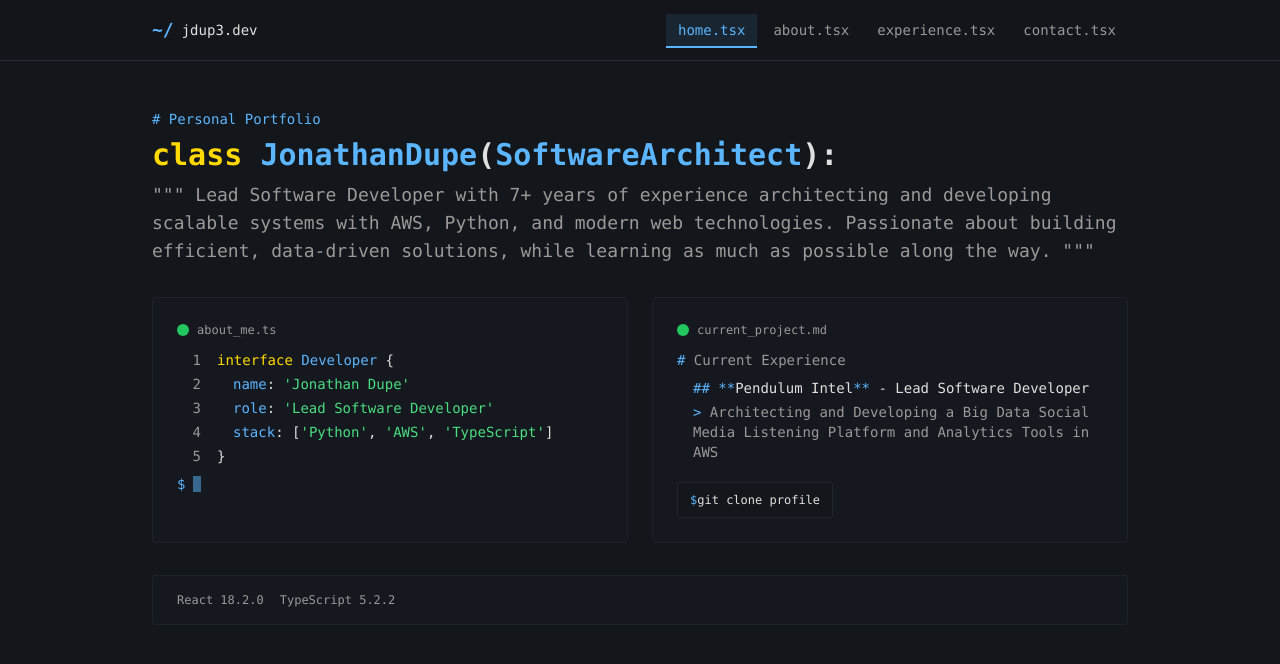
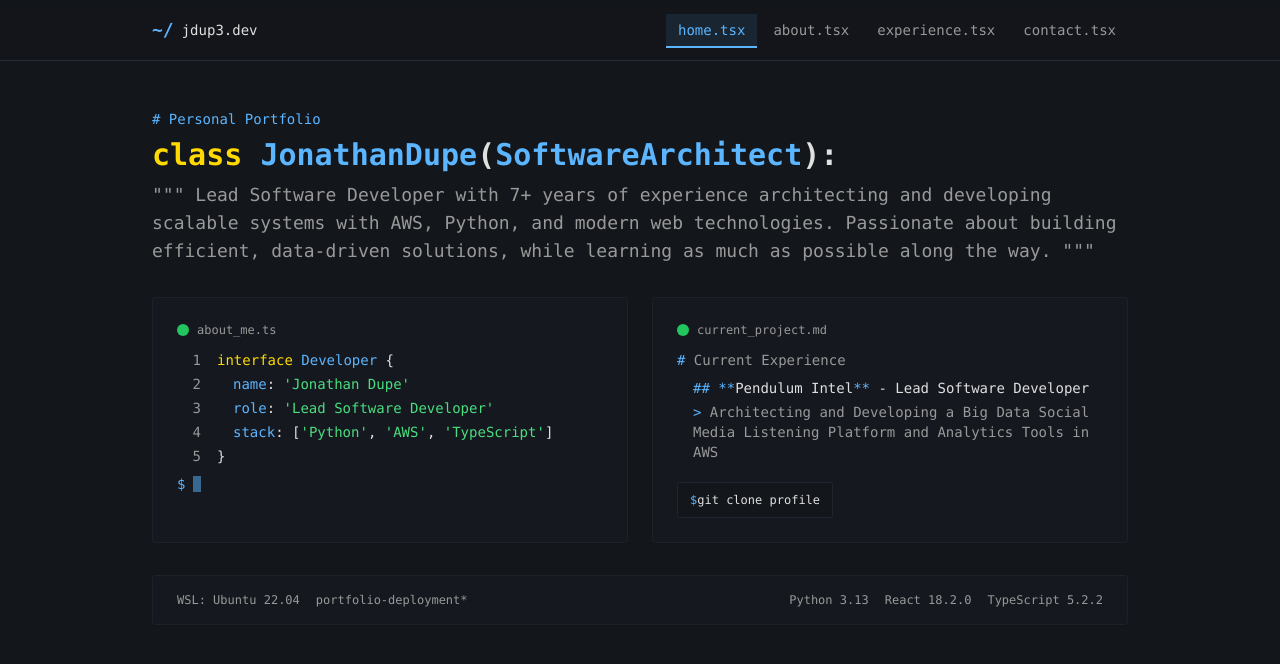
Before and after one commit to JDup3/jdup3.github.io, a React (Vite) app: page / in a window 1280 px wide. Shown: the top 664 px of the page. Built offline with nearby package versions, Linux system fonts and the light colour scheme.

Commit message:
Updating footer (#13)

```diff
--- a/src/pages/Home.tsx
+++ b/src/pages/Home.tsx
@@ -133,6 +133,11 @@ function Home() {
         <CardContent className="py-4">
           <div className="flex items-center justify-between text-xs font-mono">
             <div className="flex items-center space-x-4 text-muted-foreground">
+              <span>WSL: Ubuntu 22.04</span>
+              <span>portfolio-deployment*</span>
+            </div>
+            <div className="flex items-center space-x-4 text-muted-foreground">
+              <span>Python 3.13</span>
               <span>React 18.2.0</span>
               <span>TypeScript 5.2.2</span>
             </div>
```
